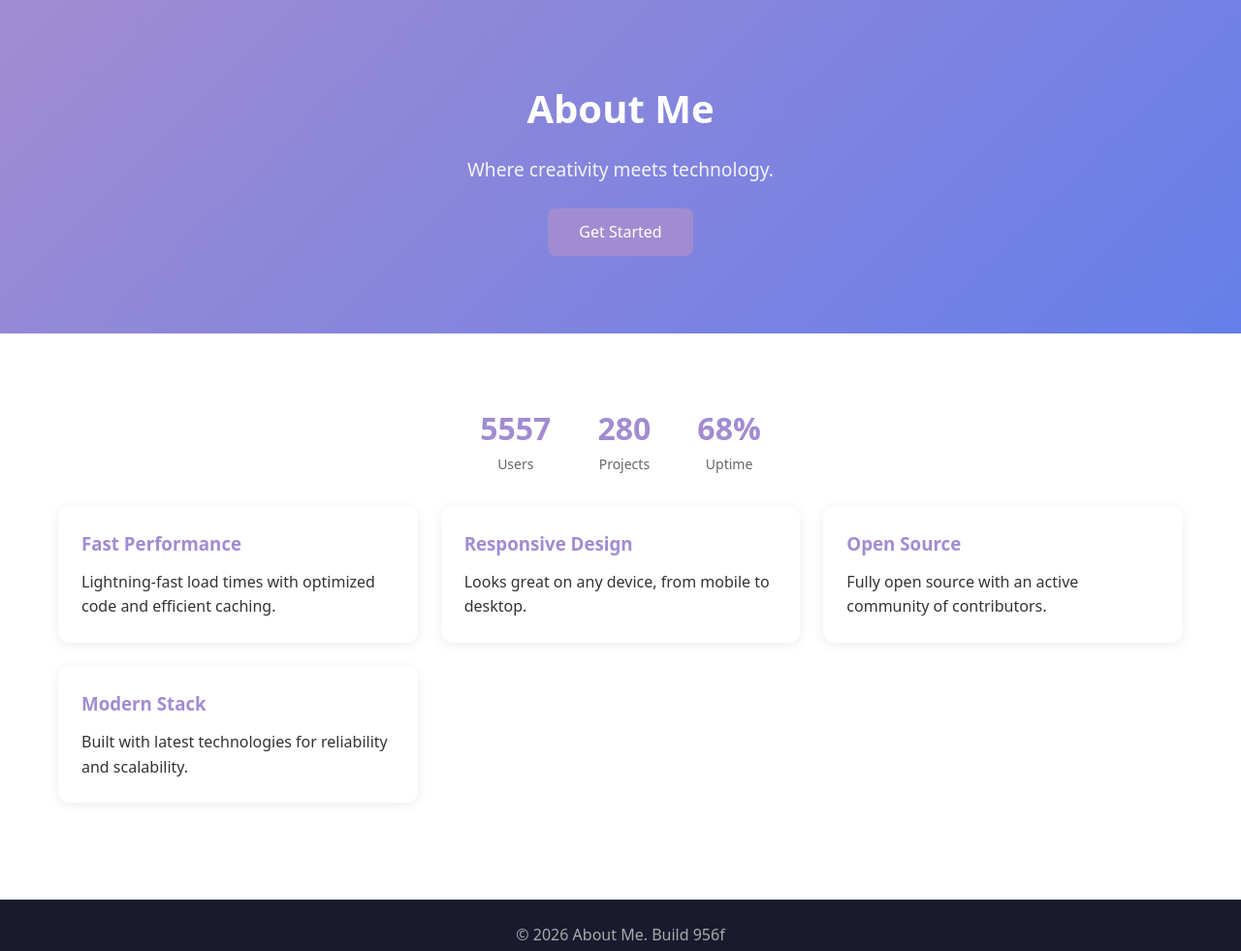
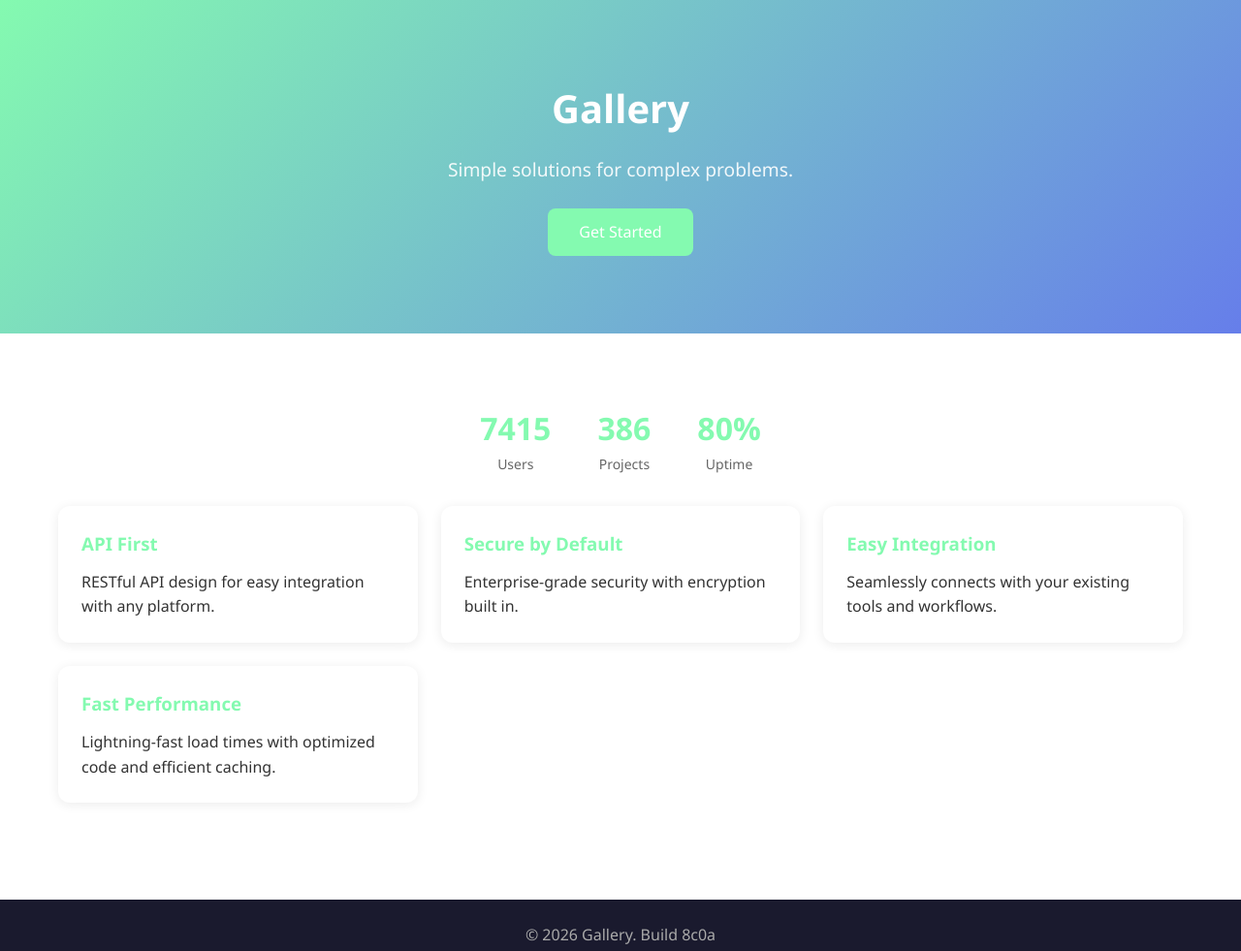
Before and after one commit to hoanghunghuynh918-art/template-180766, a plain HTML site: page about.html in a window 1280 px wide. Shown: the whole page at 97% size. Drawn offline with Linux system fonts and the light colour scheme.

```diff
--- a/about.html
+++ b/about.html
@@ -3,48 +3,48 @@
 <head>
 	<meta charset="UTF-8">
 	<meta name="viewport" content="width=device-width, initial-scale=1.0">
-	<title>About Me</title>
+	<title>Gallery</title>
 	<style>
 		* { margin: 0; padding: 0; box-sizing: border-box; }
-		body { font-family: system-ui, -apple-system, sans-serif; line-height: 1.6; color: #333; }
-		.hero { background: linear-gradient(135deg, #a18cd1, #667eea); color: #fff; padding: 80px 20px; text-align: center; }
+		body { font-family: 'Segoe UI', Tahoma, Geneva, Verdana, sans-serif; line-height: 1.6; color: #333; }
+		.hero { background: linear-gradient(135deg, #84fab0, #667eea); color: #fff; padding: 80px 20px; text-align: center; }
 		.hero h1 { font-size: 2.5rem; margin-bottom: 16px; }
 		.hero p { font-size: 1.2rem; opacity: .9; max-width: 600px; margin: 0 auto; }
 		.container { max-width: 1200px; margin: 0 auto; padding: 40px 20px; }
 		.grid { display: grid; grid-template-columns: repeat(auto-fit, minmax(280px, 1fr)); gap: 24px; margin-top: 32px; }
 		.card { background: #fff; border-radius: 12px; padding: 24px; box-shadow: 0 2px 12px rgba(0,0,0,.08); transition: transform .2s; }
 		.card:hover { transform: translateY(-4px); }
-		.card h3 { color: #a18cd1; margin-bottom: 12px; }
-		.btn { display: inline-block; padding: 12px 32px; background: #a18cd1; color: #fff; border: none; border-radius: 8px; font-size: 1rem; cursor: pointer; text-decoration: none; margin-top: 24px; }
+		.card h3 { color: #84fab0; margin-bottom: 12px; }
+		.btn { display: inline-block; padding: 12px 32px; background: #84fab0; color: #fff; border: none; border-radius: 8px; font-size: 1rem; cursor: pointer; text-decoration: none; margin-top: 24px; }
 		.btn:hover { opacity: .9; }
 		.stats { display: flex; justify-content: center; gap: 48px; margin-top: 32px; }
 		.stat { text-align: center; }
-		.stat-num { font-size: 2rem; font-weight: bold; color: #a18cd1; }
+		.stat-num { font-size: 2rem; font-weight: bold; color: #84fab0; }
 		.stat-lbl { font-size: .875rem; color: #666; }
 		footer { background: #1a1a2e; color: #aaa; text-align: center; padding: 24px; margin-top: 60px; }
 	</style>
 </head>
 <body>
 	<div class="hero">
-		<h1>About Me</h1>
-		<p>Where creativity meets technology.</p>
+		<h1>Gallery</h1>
+		<p>Simple solutions for complex problems.</p>
 		<a href="#content" class="btn">Get Started</a>
 	</div>
 	<div class="container" id="content">
 		<div class="stats">
-			<div class="stat"><div class="stat-num">5557</div><div class="stat-lbl">Users</div></div>
-			<div class="stat"><div class="stat-num">280</div><div class="stat-lbl">Projects</div></div>
-			<div class="stat"><div class="stat-num">68%</div><div class="stat-lbl">Uptime</div></div>
+			<div class="stat"><div class="stat-num">7415</div><div class="stat-lbl">Users</div></div>
+			<div class="stat"><div class="stat-num">386</div><div class="stat-lbl">Projects</div></div>
+			<div class="stat"><div class="stat-num">80%</div><div class="stat-lbl">Uptime</div></div>
 		</div>
 		<div class="grid">
+			<div class="card"><h3>API First</h3><p>RESTful API design for easy integration with any platform.</p></div>
+			<div class="card"><h3>Secure by Default</h3><p>Enterprise-grade security with encryption built in.</p></div>
+			<div class="card"><h3>Easy Integration</h3><p>Seamlessly connects with your existing tools and workflows.</p></div>
 			<div class="card"><h3>Fast Performance</h3><p>Lightning-fast load times with optimized code and efficient caching.</p></div>
-			<div class="card"><h3>Responsive Design</h3><p>Looks great on any device, from mobile to desktop.</p></div>
-			<div class="card"><h3>Open Source</h3><p>Fully open source with an active community of contributors.</p></div>
-			<div class="card"><h3>Modern Stack</h3><p>Built with latest technologies for reliability and scalability.</p></div>
 		</div>
 	</div>
 	<footer>
-		<p>&copy; 2026 About Me. Build 956f</p>
+		<p>&copy; 2026 Gallery. Build 8c0a</p>
 	</footer>
 </body>
 </html>
```
